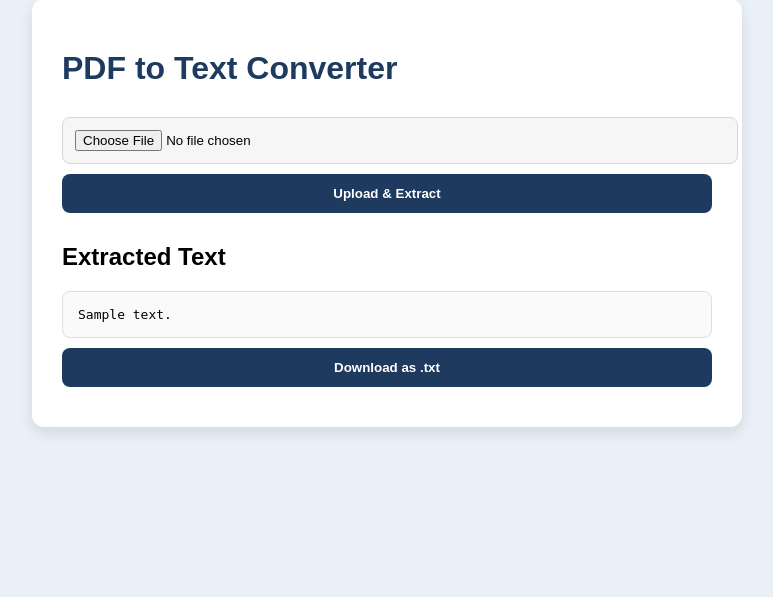
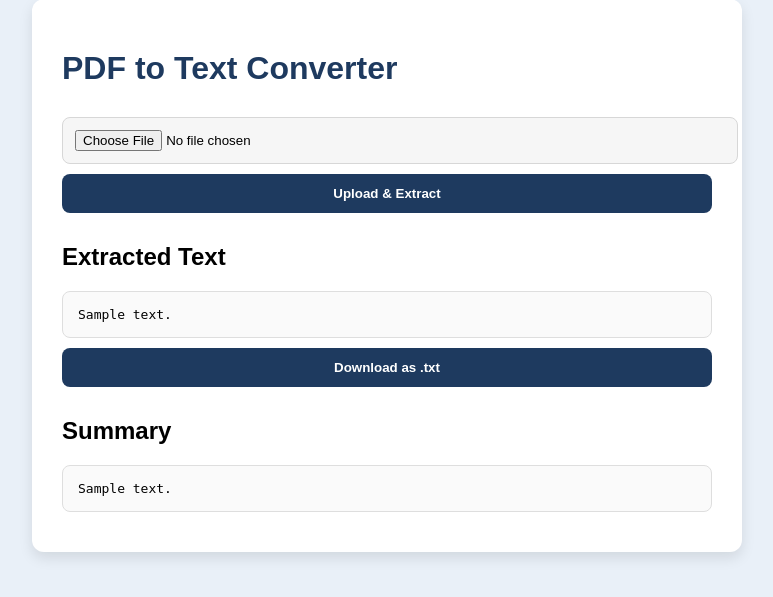
Before and after one commit to shivani0416/pdf_to_txt_converter, a Flask app: template templates/index.html in a window 1280 px wide. Shown: the part 141-738 px from the top of the page, without its empty margins (253-1026 px from the left). Run offline with Flask 3, Linux system fonts and the light colour scheme; the template is opened without the code that fills it: most values are stand-ins (such as "Sample title", 1, 10 or a date in 2020).

Commit message:
Add summarization feature and update UI

```diff
--- a/app.py
+++ b/app.py
@@ -1,23 +1,33 @@
 from flask import Flask, render_template, request
 import PyPDF2
 
+# Summarization
+from sumy.parsers.plaintext import PlaintextParser
+from sumy.nlp.tokenizers import Tokenizer
+from sumy.summarizers.text_rank import TextRankSummarizer
+
 app = Flask(__name__)
+
+def summarize_text(text, sentence_count=5):
+    parser = PlaintextParser.from_string(text, Tokenizer("english"))
+    summarizer = TextRankSummarizer()
+    summary = summarizer(parser.document, sentence_count)
+    return " ".join(str(sentence) for sentence in summary)
 
 @app.route("/", methods=["GET", "POST"])
 def index():
     extracted_text = ""
+    summary = ""
     if request.method == "POST":
-        if "file" not in request.files:
-            return "No file part in request"
         pdf_file = request.files["file"]
-        if pdf_file.filename == "":
-            return "No selected file"
-
         reader = PyPDF2.PdfReader(pdf_file)
         for page in reader.pages:
             extracted_text += page.extract_text()
 
-    return render_template("index.html", extracted_text=extracted_text)
+        # summarize the extracted text
+        summary = summarize_text(extracted_text, sentence_count=5)
+
+    return render_template("index.html", extracted_text=extracted_text, summary=summary)
 
 if __name__ == "__main__":
     app.run(debug=True)
--- a/templates/index.html
+++ b/templates/index.html
@@ -74,7 +74,7 @@
 </head>
 <body>
 
-<div class="logo"></div> <!-- You can replace this with an <img> tag to add your actual logo -->
+<div class="logo"></div>
 
 <div class="container">
   <h1>PDF to Text Converter</h1>
@@ -88,6 +88,11 @@
     <h2>Extracted Text</h2>
     <pre id="textContent">{{ extracted_text }}</pre>
     <button onclick="downloadText()">Download as .txt</button>
+  {% endif %}
+
+  {% if summary %}
+    <h2>Summary</h2>
+    <pre>{{ summary }}</pre>
   {% endif %}
 </div>
 
```
